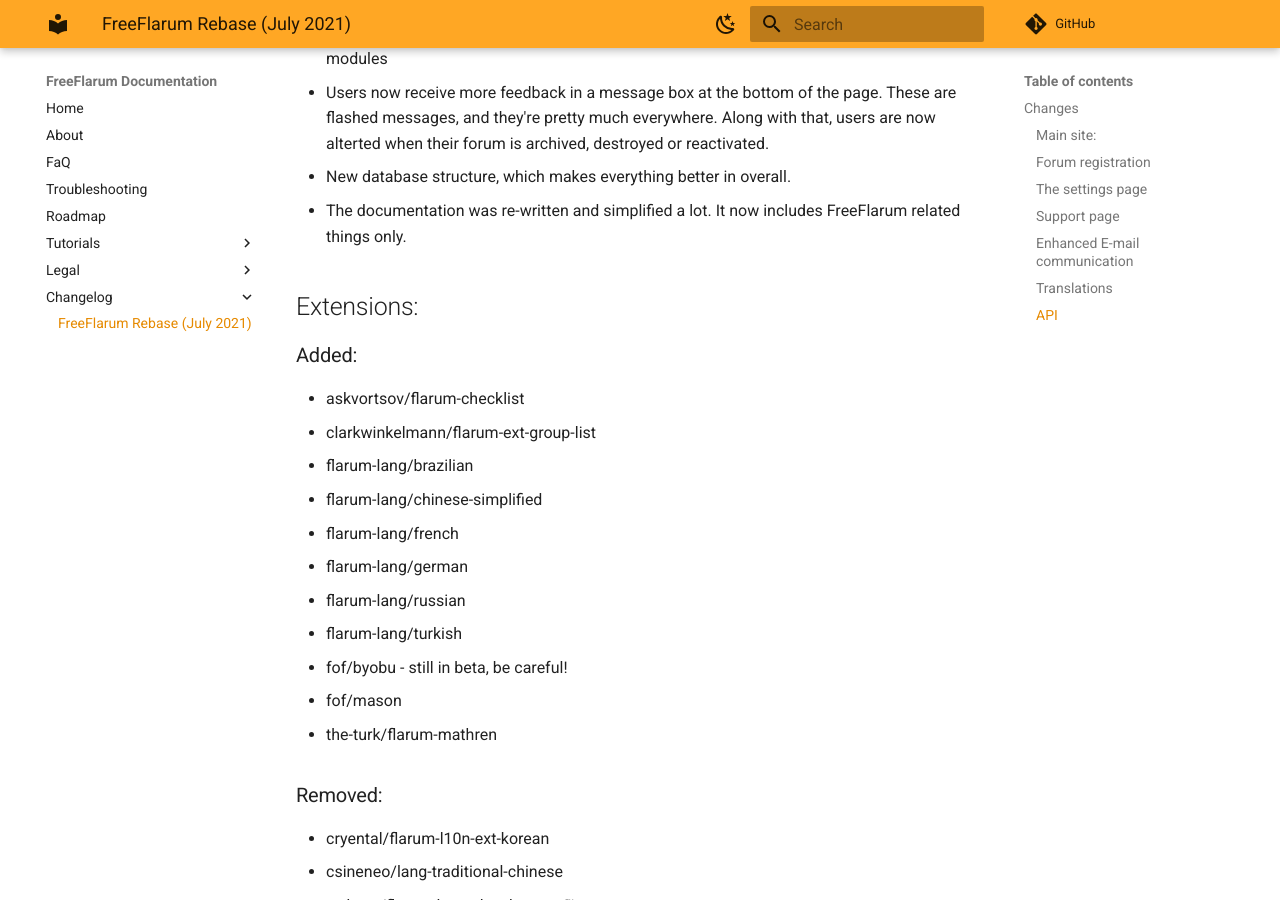
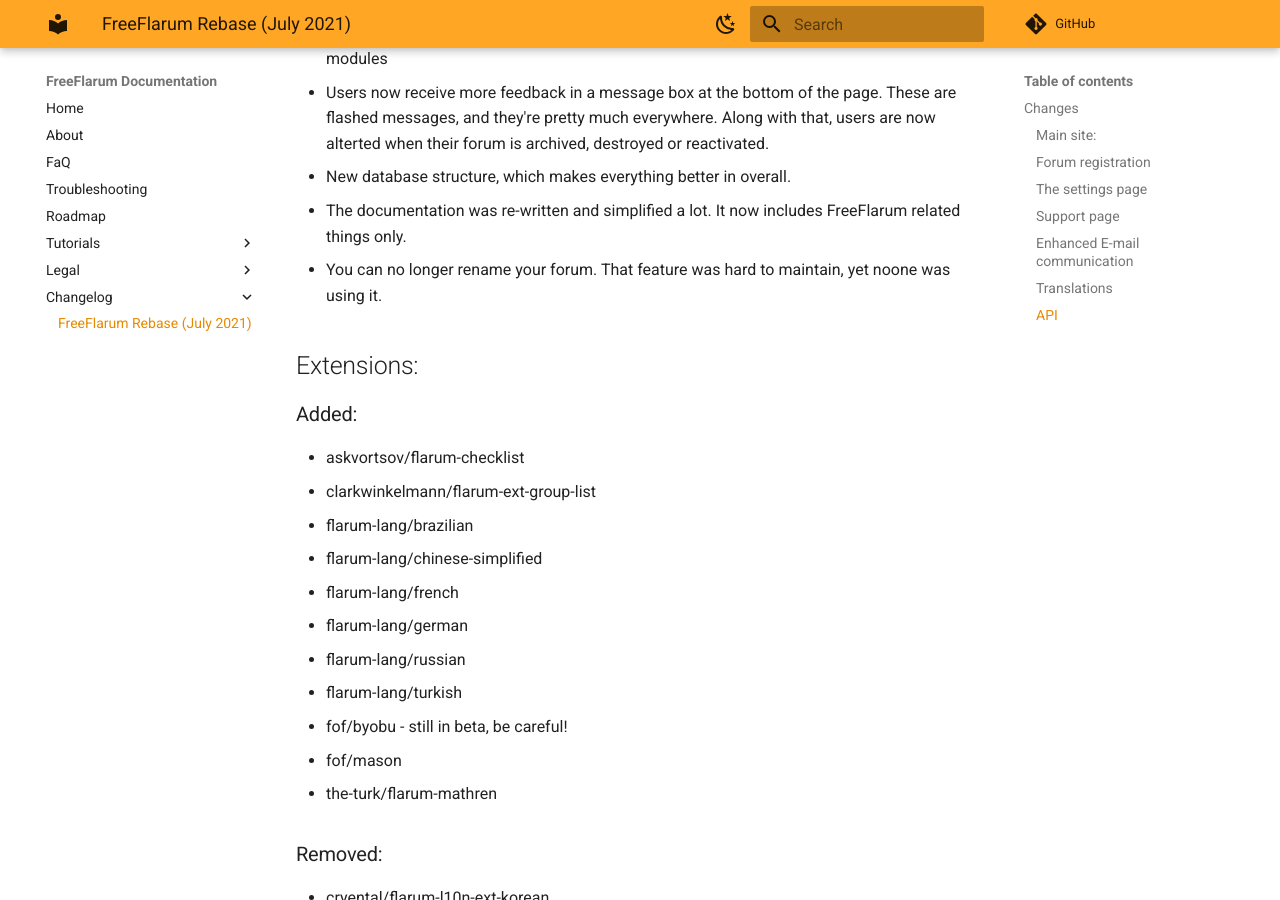
Before and after one commit to FreeFlarum/freeflarum.com, an MkDocs documentation site: the page built from docs/changelog/freeflarum-v3.0.md, in a window 1280 px wide and 900 px high, scrolled down 5060 px. Built offline with MkDocs 1.6.1 and Material for MkDocs 9.7.7, drawn with Linux system fonts in a browser that asks for light colours; comment, search, counter and statistics services are not loaded.

Commit message:
Update freeflarum-v3.0.md

```diff
--- a/docs/changelog/freeflarum-v3.0.md
+++ b/docs/changelog/freeflarum-v3.0.md
@@ -104,6 +104,7 @@
 - Users now receive more feedback in a message box at the bottom of the page. These are flashed messages, and they're pretty much everywhere. Along with that, users are now alterted when their forum is archived, destroyed or reactivated.
 - New database structure, which makes everything better in overall.
 - The documentation was re-written and simplified a lot. It now includes FreeFlarum related things only.
+- You can no longer rename your forum. That feature was hard to maintain, yet noone was using it.
 
 ## Extensions:
 ### Added:
```
